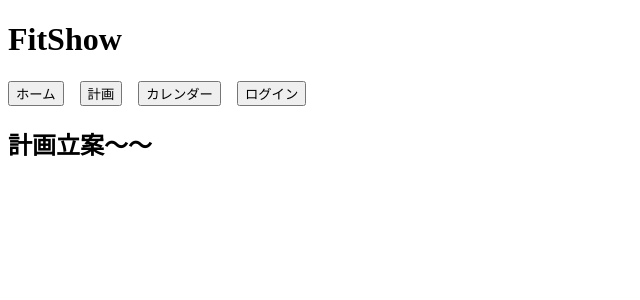
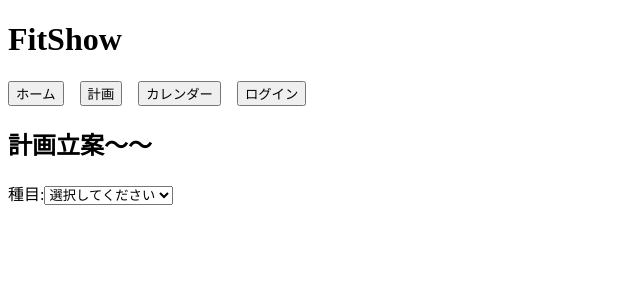
Before and after one commit to ueshima516/uesm_Aufgiesser-ap, a Next.js app in the folder nextjs-study/my-app/: page /plan in a window 1280 px wide. Shown: the top 300 px of the page, without its empty margins (0-640 px from the left). Built offline with nearby package versions, Linux system fonts and the light colour scheme.

Commit message:
front-planブランチを作成

```diff
--- /dev/null
+++ b/nextjs-study/my-app/components/Pulldown.jsx
@@ -0,0 +1,28 @@
+import React, { useState } from 'react';
+
+const SelectFormPage = () => {
+    const [selectedOption, setSelectedOption] = useState('');
+
+    const handleOptionChange = (e) => {
+        setSelectedOption(e.target.value);
+    };
+
+    return (
+        <div>
+            {/* <h1>入力フォーム</h1> */}
+            {/* TODO フォーム名は変数にする */}
+            <label htmlFor="select-option">種目:</label>
+            <select id="select-option" value={selectedOption} onChange={handleOptionChange}>
+                <option value="">選択してください</option>
+
+                {/* TODO 選択肢は受け取る */}
+                <option value="option1">オプション1</option>
+                <option value="option2">オプション2</option>
+                <option value="option3">オプション3</option>
+            </select>
+            {/* <p>選択された項目: {selectedOption}</p> */}
+        </div>
+    );
+};
+
+export default SelectFormPage;
--- a/nextjs-study/my-app/pages/plan.jsx
+++ b/nextjs-study/my-app/pages/plan.jsx
@@ -1,12 +1,15 @@
 import React from "react";
 import Navigation from "@/components/Navigation"
 import Plan from "@/components/Plan";
+import Pulldown from "@/components/Pulldown";
+
 
 export default function CalendarPage () {
   return (
     <div>
       <Navigation />
       <Plan />
+      <Pulldown />
     </div>
   );
 };
```
Also changed, not shown: 2 other files (tests, documents, lock files or other folders).
